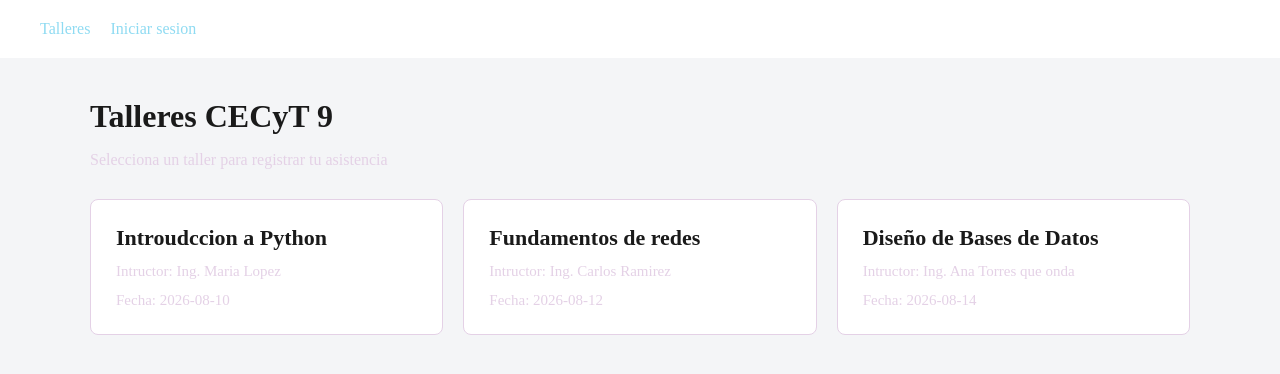
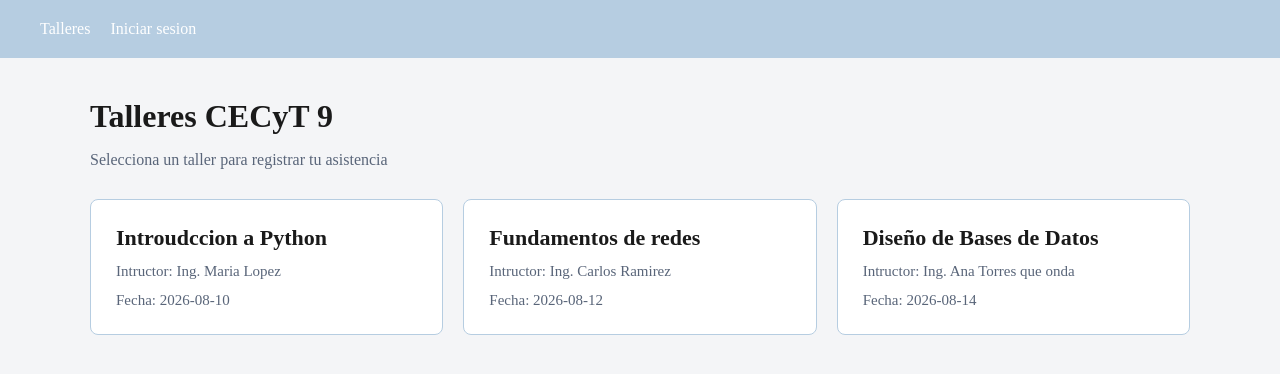
Before and after one commit to Rocerm/Olaolapasapasa, a plain HTML site: page index.html in a window 1280 px wide. Drawn offline with Linux system fonts and the light colour scheme.

Commit message:
Cambie colores jijiji

```diff
--- a/style.css
+++ b/style.css
@@ -11,8 +11,7 @@
   --secondary-color: #ffffff;
   --bg-color: #f4f5f7;
   --text-main: #1a1a1a;
-  --text-muted: #E4D1E6;
-  --link-color: #8FDBF2;
+  --text-muted: #596579;
 }
 
 .playfair-display-regular {
@@ -34,7 +33,7 @@ body {
 }
 
 nav {
-  background-color: var(--secondary-color);
+  background-color: var(--primary-color);
   padding: 20px 40px;
   display: flex;
   gap: 20px;
@@ -42,7 +41,7 @@ nav {
 
 nav a {
   text-decoration: none;
-  color: var(--link-color);
+  color: var(--secondary-color);
   font-size: 16px;
 }
 
@@ -76,7 +75,7 @@ nav a {
   padding: 25px;
   text-decoration: none;
   color: inherit;
-  border: 1px solid var(--text-muted);
+  border: 1px solid var(--primary-color);
   display: flex;
   flex-direction: column;
   gap: 12px;
```
